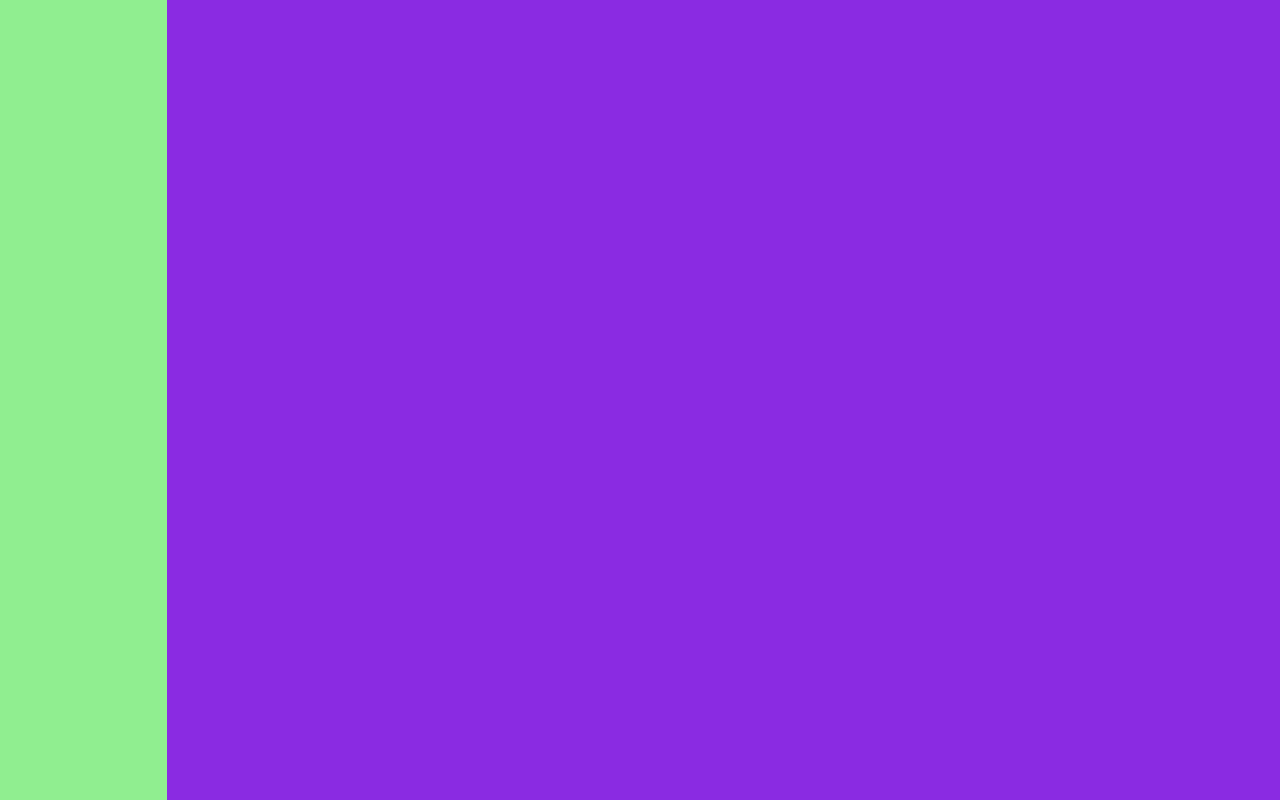
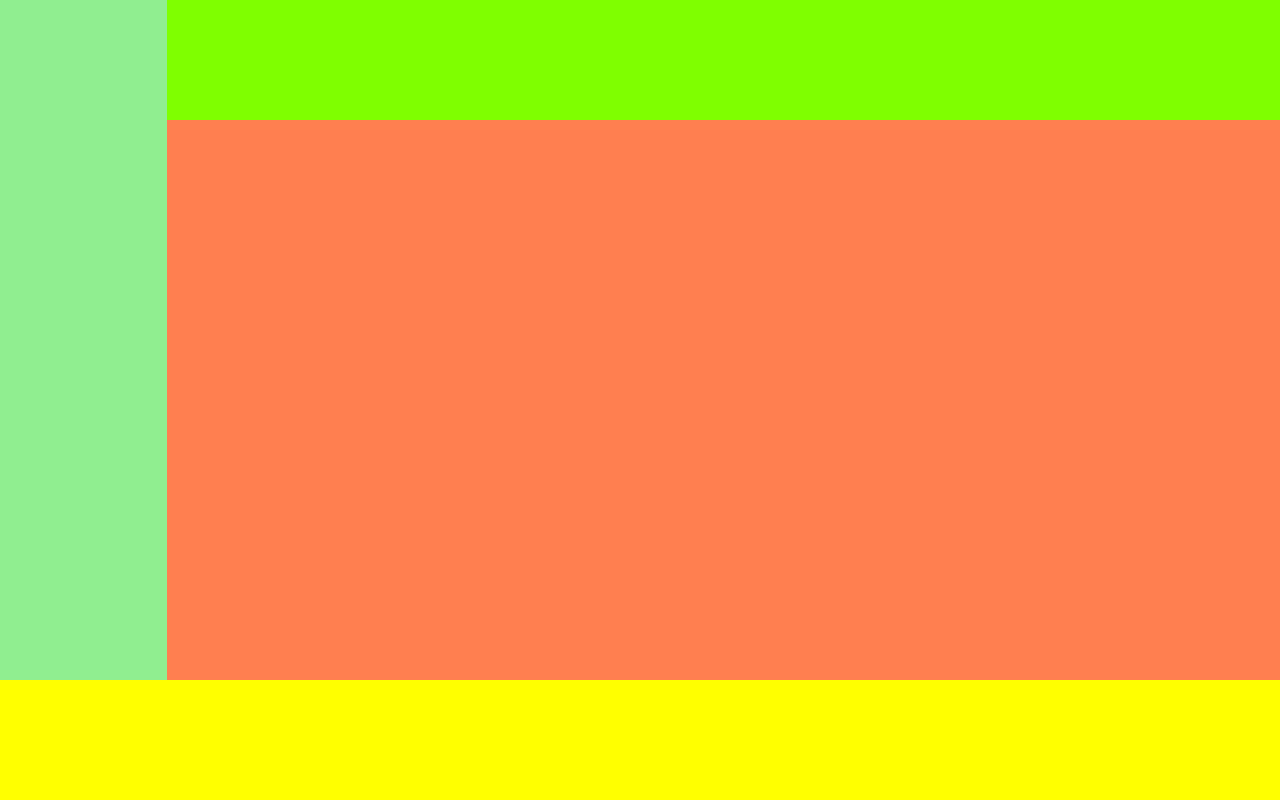
Before and after one commit to Baglio1683/html-css-spotifyweb, a plain HTML site: page index.html in a window 1280 px wide. Drawn offline with Linux system fonts and the light colour scheme.

Commit message:
Add Structure of Main Blocks Dekstop Mode

```diff
--- a/css/style.css
+++ b/css/style.css
@@ -13,12 +13,16 @@ html{
 
 /* SETTING MAIN BLOCKS  */
 
+/* Setting MAIN container  */
+
 .container {
     display: flex;
     height: 100vh;
     width: 100%;
 }
 
+
+/* Setting LEFT SIDEBAR  */
 .sidebar{
   display: flex;
   height: 100%;
@@ -27,18 +31,38 @@ html{
 /* debug */
 background-color: lightgreen;
 
-
 }
 
+/* SETTINGS MAIN CENTRAL BOX  */
 .main-box{
     display: flex;
     background-color: blueviolet;
     width: 100%;
+    flex-wrap: wrap;
 
 }
 
+header{
+    width: 100%;
+    height: 15vh;
+    background-color: chartreuse;
+}
 
+main {
+    width: 100%;
+    height: 85vh;
+    background-color: coral;
+}
 
+/* SETTINGS FOOTER SECTION  */
+
+footer{
+    position: fixed;
+    bottom: 0;
+    width: 100%;
+    height: 15vh;
+    background-color: yellow;
+}
 
 
 
--- a/index.html
+++ b/index.html
@@ -29,19 +29,44 @@
         <!-- Start main box -->
         <div class="main-box">
 
+             <!-- Start header  -->
+            <header>
+
+
+
+
+            </header>
+            <!-- End header  -->
+
+             <!-- Start Main  -->
+            <main>
+
+
+
+
+            </main>
+            <!-- End Main  -->
 
 
 
         </div>
         <!-- End main box  -->
 
+        <!-- Start footer -->
+       <footer>
+
+
+
+
+       </footer>
+        <!-- End footer  -->
 
 
 
 
 
       </div>
-
+      <!-- End Container  -->
 
 
 
@@ -54,7 +79,7 @@
 
 
 </body>
-
+ <!-- End Body -->
 
 
 
```
